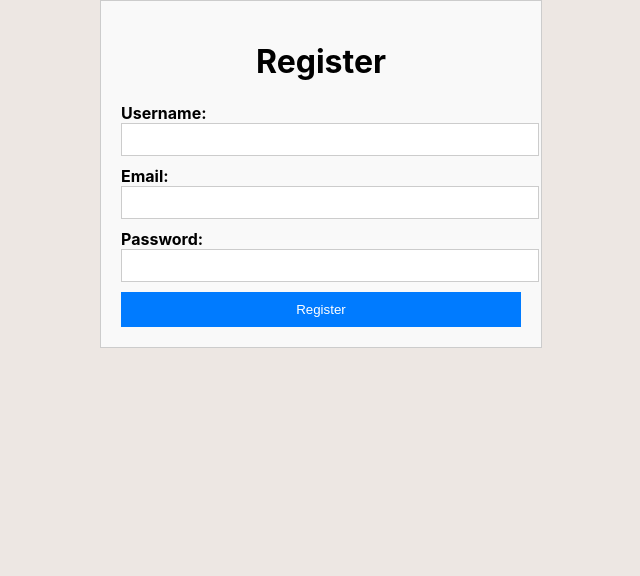
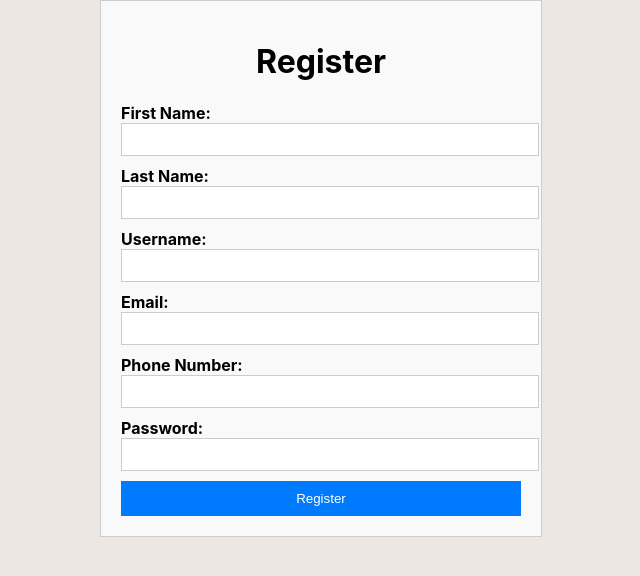
Before and after one commit to matt0125/Scheduler, a React (Create React App) app in the folder web/: page /register in a window 1280 px wide. Shown: the top 576 px of the page, without its empty margins (319-959 px from the left). Built offline with nearby package versions, Linux system fonts and the light colour scheme.

Commit message:
Add more inputs to register page
All input fields added  for register page

```diff
--- a/web/src/pages/Register.js
+++ b/web/src/pages/Register.js
@@ -3,8 +3,11 @@ import '../styles/Register.css';
 
 const Register = () => {
   const [formData, setFormData] = useState({
+    firstName: '',
+    lastName: '',
     username: '',
     email: '',
+    phoneNumber: '',
     password: '',
   });
 
@@ -26,6 +29,24 @@ const Register = () => {
           <h1 className='register-title'>Register</h1>
         </div>
         <div>
+          <label>First Name:</label>
+          <input
+            type="text"
+            name="firstName"
+            value={formData.firstName}
+            onChange={handleChange}
+          />
+        </div>
+        <div>
+          <label>Last Name:</label>
+          <input
+            type="text"
+            name="lastName"
+            value={formData.lastName}
+            onChange={handleChange}
+          />
+        </div>
+        <div>
           <label>Username:</label>
           <input
             type="text"
@@ -40,6 +61,15 @@ const Register = () => {
             type="email"
             name="email"
             value={formData.email}
+            onChange={handleChange}
+          />
+        </div>
+        <div>
+          <label>Phone Number:</label>
+          <input
+            type="tel"
+            name="phoneNumber"
+            value={formData.phoneNumber}
             onChange={handleChange}
           />
         </div>
```
